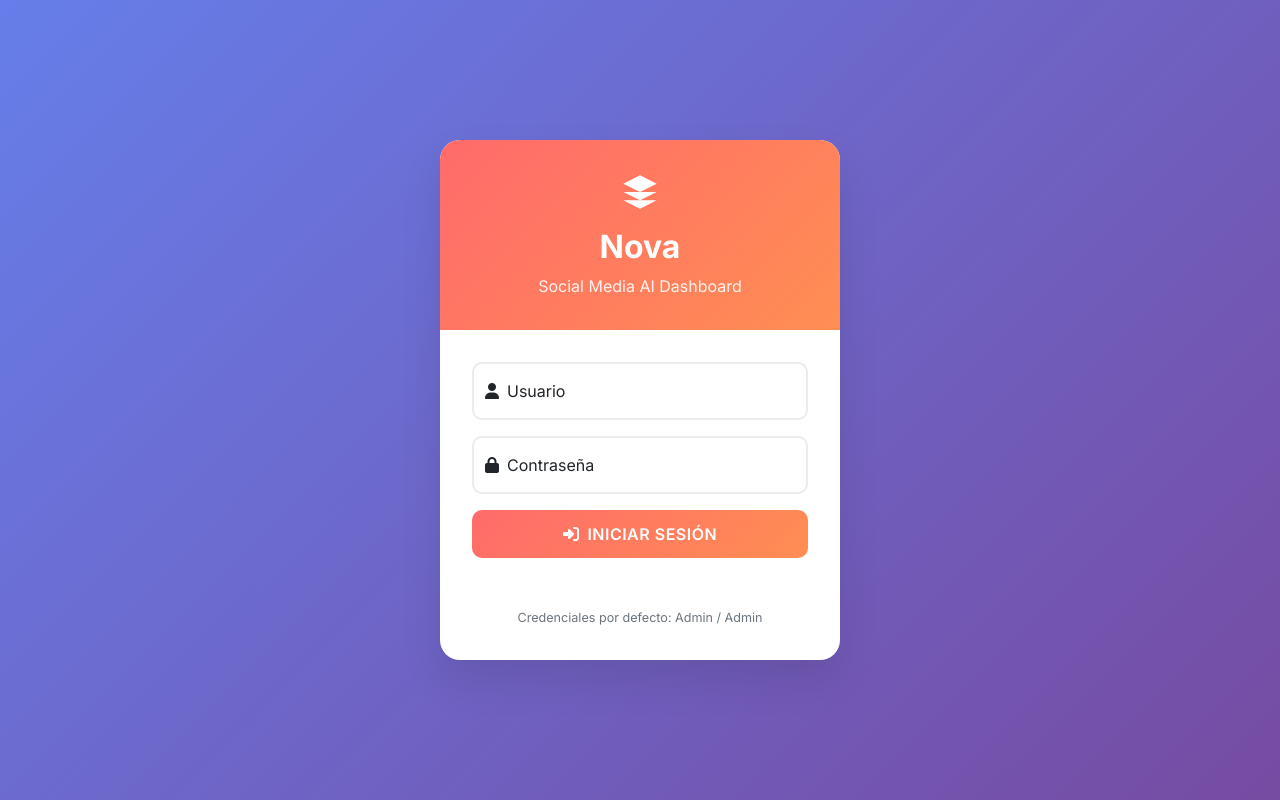
After one commit to Handepora/NovaSocial, a Flask app: page /login in a window 1280 px wide. The commit adds this page. Run offline with Flask 3, Linux system fonts and the light colour scheme.

Commit message:
Require users to log in before they can access the content creator dashboard
Implement Flask-Login to protect routes, add a login page (templates/login.html), and create an Admin user.

Replit-Commit-Author: Agent
Replit-Commit-Session-Id: ed7e2e6b-92a9-47f1-95d8-414584846d23
Replit-Commit-Screenshot-Url: https://storage.googleapis.com/screenshot-production-us-central1/cc90ac2b-74d9-435d-9ab6-d7bc0e0d6b7f/b9c5b7f7-c7aa-479a-8cd4-08c3c27f26bf.jpg

```diff
--- a/app.py
+++ b/app.py
@@ -1,8 +1,9 @@
 import os
 import logging
 import re
-from flask import Flask, render_template, jsonify, request, session
+from flask import Flask, render_template, jsonify, request, session, redirect, url_for, flash
 from flask_cors import CORS
+from flask_login import LoginManager, UserMixin, login_user, logout_user, login_required, current_user
 from datetime import datetime, timedelta
 import json
 import uuid
@@ -50,8 +51,30 @@ def process_twitter_content(content):
 app = Flask(__name__)
 app.secret_key = os.environ.get("SESSION_SECRET", "dev-secret-key-change-in-production")
 
+# Configure Flask-Login
+login_manager = LoginManager()
+login_manager.init_app(app)
+login_manager.login_view = 'login'
+login_manager.login_message = 'Por favor inicia sesión para acceder a esta página.'
+
 # Enable CORS for API endpoints
 CORS(app)
+
+# Simple User class for authentication
+class User(UserMixin):
+    def __init__(self, id, username):
+        self.id = id
+        self.username = username
+
+# Simple user storage (for now just Admin)
+users = {'Admin': User(1, 'Admin')}
+
+@login_manager.user_loader
+def load_user(user_id):
+    for user in users.values():
+        if str(user.id) == str(user_id):
+            return user
+    return None
 
 # In-memory storage for social media accounts, AI providers, and scheduled posts
 AI_PROVIDERS = [
@@ -218,17 +241,49 @@ MOCK_ANALYTICS = {
     "weekly_interactions": [120, 135, 158, 142, 167, 189, 201]
 }
 
+# Authentication routes
+@app.route('/login', methods=['GET', 'POST'])
+def login():
+    """Login page"""
+    if request.method == 'POST':
+        username = request.form.get('username')
+        password = request.form.get('password')
+
+        # Simple authentication - Admin/Admin
+        if username == 'Admin' and password == 'Admin':
+            user = users.get(username)
+            if user:
+                login_user(user)
+                next_page = request.args.get('next')
+                return redirect(next_page) if next_page else redirect(url_for('index'))
+
+        flash('Usuario o contraseña incorrectos')
+
+    return render_template('login.html')
+
+@app.route('/logout')
+@login_required
+def logout():
+    """Logout user"""
+    logout_user()
+    flash('Has cerrado sesión correctamente')
+    return redirect(url_for('login'))
+
 @app.route('/')
+@login_required
 def index():
     """Main dashboard page"""
     return render_template('index.html')
 
 @app.route('/api/posts')
+@login_required
+@login_required
 def get_posts():
     """Get all scheduled posts"""
     return jsonify(SCHEDULED_POSTS)
 
 @app.route('/api/posts/today')
+@login_required
 def get_today_posts():
     """Get posts scheduled for today"""
     today = datetime.now().date()
@@ -239,16 +294,19 @@ def get_today_posts():
     return jsonify(today_posts)
 
 @app.route('/api/posts/pending')
+@login_required
 def get_pending_posts():
     """Get posts pending approval"""
     return jsonify(MOCK_PENDING_POSTS)
 
 @app.route('/api/analytics')
+@login_required
 def get_analytics():
     """Get analytics data"""
     return jsonify(MOCK_ANALYTICS)
 
 @app.route('/api/generate-content', methods=['POST'])
+@login_required
 def generate_content():
     """Generate content using AI providers"""
     try:
@@ -334,6 +392,7 @@ def generate_content():
         }), 500
 
 @app.route('/api/ai-providers/status', methods=['GET'])
+@login_required
 def get_ai_providers_status():
     """Get current status of all AI providers"""
     return jsonify({
@@ -366,6 +425,7 @@ DEFAULT_PROMPTS = {
 PROMPT_SETTINGS = DEFAULT_PROMPTS.copy()
 
 @app.route('/api/prompt-settings', methods=['GET'])
+@login_required
 def get_prompt_settings():
     """Get current prompt settings"""
     return jsonify({
@@ -374,6 +434,7 @@ def get_prompt_settings():
     })
 
 @app.route('/api/prompt-settings/system', methods=['POST'])
+@login_required
 def update_system_prompt():
     """Update system prompt"""
     try:
@@ -402,6 +463,7 @@ def update_system_prompt():
         }), 500
 
 @app.route('/api/prompt-settings/platforms', methods=['POST'])
+@login_required
 def update_platform_prompts():
     """Update platform-specific prompts"""
     try:
@@ -439,6 +501,7 @@ def update_platform_prompts():
         }), 500
 
 @app.route('/api/prompt-settings/tones', methods=['POST'])
+@login_required
 def update_tone_prompts():
     """Update tone-specific prompts"""
     try:
@@ -476,6 +539,7 @@ def update_tone_prompts():
         }), 500
 
 @app.route('/api/prompt-settings/reset', methods=['POST'])
+@login_required
 def reset_prompts_to_default():
     """Reset all prompts to default values"""
     try:
@@ -497,6 +561,7 @@ def reset_prompts_to_default():
         }), 500
 
 @app.route('/api/adapt-content', methods=['POST'])
+@login_required
 def adapt_content():
     """Adapt existing content for different social media platforms"""
     try:
@@ -674,12 +739,14 @@ Genera ÚNICAMENTE el contenido adaptado listo para publicar.
     return prompt
 
 @app.route('/api/posts/approve/<int:post_id>', methods=['POST'])
+@login_required
 def approve_post(post_id):
     """Approve a pending post"""
     # In a real app, this would update the database
     return jsonify({"status": "approved", "post_id": post_id})
 
 @app.route('/api/posts/reject/<int:post_id>', methods=['POST'])
+@login_required
 def reject_post(post_id):
     """Reject a pending post"""
     # In a real app, this would update the database
@@ -687,6 +754,7 @@ def reject_post(post_id):
 
 # Real-time scheduling endpoints
 @app.route('/api/posts/schedule', methods=['POST'])
+@login_required
 def schedule_post():
     """Schedule a new post"""
     try:
@@ -724,6 +792,7 @@ def schedule_post():
         return jsonify({"error": str(e)}), 500
 
 @app.route('/api/posts/<int:post_id>', methods=['PUT'])
+@login_required
 def update_scheduled_post(post_id):
     """Update a scheduled post"""
     try:
@@ -757,6 +826,7 @@ def update_scheduled_post(post_id):
         return jsonify({"error": str(e)}), 500
 
 @app.route('/api/posts/<int:post_id>', methods=['DELETE'])
+@login_required
 def delete_scheduled_post(post_id):
     """Delete a scheduled post"""
     try:
@@ -776,6 +846,7 @@ def delete_scheduled_post(post_id):
         return jsonify({"error": str(e)}), 500
 
 @app.route('/api/posts/calendar/<int:year>/<int:month>')
+@login_required
 def get_calendar_posts(year, month):
     """Get posts for a specific month for calendar view"""
     try:
@@ -808,6 +879,7 @@ def get_calendar_posts(year, month):
         return jsonify({"error": str(e)}), 500
 
 @app.route('/api/posts/upcoming')
+@login_required
 def get_upcoming_posts():
     """Get posts scheduled for the next 7 days"""
     try:
@@ -830,11 +902,13 @@ def get_upcoming_posts():
 
 # Social Media Account Management Endpoints
 @app.route('/api/accounts')
+@login_required
 def get_accounts():
     """Get all social media accounts"""
     return jsonify(SOCIAL_ACCOUNTS)
 
 @app.route('/api/accounts', methods=['POST'])
+@login_required
 def add_account():
     """Add a new social media account"""
     try:
@@ -897,6 +971,7 @@ def add_account():
         return jsonify({"error": str(e)}), 500
 
 @app.route('/api/accounts/<int:account_id>', methods=['PUT'])
+@login_required
 def update_account(account_id):
     """Update a social media account"""
     try:
@@ -938,6 +1013,7 @@ def update_account(account_id):
         return jsonify({"error": str(e)}), 500
 
 @app.route('/api/accounts/<int:account_id>', methods=['DELETE'])
+@login_required
 def delete_account(account_id):
     """Delete a social media account"""
     try:
@@ -957,6 +1033,7 @@ def delete_account(account_id):
         return jsonify({"error": str(e)}), 500
 
 @app.route('/api/accounts/verify-credentials', methods=['POST'])
+@login_required
 def verify_credentials():
     """Verify API credentials and get account information"""
     try:
@@ -1108,6 +1185,7 @@ def simulate_api_profile_fetch(platform, api_key, api_secret):
     return None
 
 @app.route('/api/accounts/<int:account_id>/test', methods=['POST'])
+@login_required
 def test_account_connection(account_id):
     """Test connection to a social media account"""
     try:
@@ -1146,6 +1224,7 @@ def test_account_connection(account_id):
         return jsonify({"error": str(e)}), 500
 
 @app.route('/api/accounts/stats')
+@login_required
 def get_accounts_stats():
     """Get account statistics"""
     try:
@@ -1165,6 +1244,7 @@ def get_accounts_stats():
 
 # AI Provider Management Endpoints
 @app.route('/api/ai-providers')
+@login_required
 def get_ai_providers():
     """Get all AI providers"""
     # Check environment variables and update status
@@ -1176,6 +1256,7 @@ def get_ai_providers():
     return jsonify(AI_PROVIDERS)
 
 @app.route('/api/ai-providers/<provider_name>', methods=['PUT'])
+@login_required
 def update_ai_provider(provider_name):
     """Update AI provider credentials"""
     try:
@@ -1232,6 +1313,7 @@ def update_ai_provider(provider_name):
         return jsonify({"error": str(e)}), 500
 
 @app.route('/api/ai-providers/<provider_name>/test', methods=['POST'])
+@login_required
 def test_ai_provider(provider_name):
     """Test AI provider connection"""
     try:
@@ -1282,6 +1364,7 @@ def test_ai_provider(provider_name):
         }), 500
 
 @app.route('/api/ai-providers/<provider_name>', methods=['DELETE'])
+@login_required
 def disconnect_ai_provider(provider_name):
     """Disconnect AI provider by removing API key"""
     try:
@@ -1320,6 +1403,7 @@ def disconnect_ai_provider(provider_name):
         return jsonify({"error": str(e)}), 500
 
 @app.route('/api/publish-now', methods=['POST'])
+@login_required
 def publish_now():
     """Publish content immediately to social media platform"""
     try:
@@ -1371,6 +1455,7 @@ def publish_now():
         }), 500
 
 @app.route('/api/monitoring-data', methods=['GET'])
+@login_required
 def get_monitoring_data():
     """Get social media monitoring data"""
     try:
--- a/pyproject.toml
+++ b/pyproject.toml
@@ -14,4 +14,5 @@ dependencies = [
     "google-genai>=1.22.0",
     "cryptography>=45.0.4",
     "requests>=2.32.4",
+    "flask-login>=0.6.3",
 ]
--- /dev/null
+++ b/templates/login.html
@@ -0,0 +1,149 @@
+<!DOCTYPE html>
+<html lang="es">
+<head>
+    <meta charset="UTF-8">
+    <meta name="viewport" content="width=device-width, initial-scale=1.0">
+    <title>Nova - Iniciar Sesión</title>
+    <link href="https://cdn.jsdelivr.net/npm/bootstrap@5.3.0/dist/css/bootstrap.min.css" rel="stylesheet">
+    <link href="https://cdnjs.cloudflare.com/ajax/libs/font-awesome/6.4.0/css/all.min.css" rel="stylesheet">
+    <link href="https://fonts.googleapis.com/css2?family=Inter:wght@400;500;600;700&display=swap" rel="stylesheet">
+    <style>
+        body {
+            font-family: 'Inter', sans-serif;
+            background: linear-gradient(135deg, #667eea 0%, #764ba2 100%);
+            min-height: 100vh;
+            display: flex;
+            align-items: center;
+            justify-content: center;
+        }
+
+        .login-container {
+            background: white;
+            border-radius: 20px;
+            box-shadow: 0 20px 40px rgba(0, 0, 0, 0.1);
+            overflow: hidden;
+            width: 100%;
+            max-width: 400px;
+        }
+
+        .login-header {
+            background: linear-gradient(135deg, #FF6B6B, #FF8E53);
+            padding: 2rem;
+            text-align: center;
+            color: white;
+        }
+
+        .login-header h1 {
+            margin: 0;
+            font-weight: 700;
+            font-size: 2rem;
+        }
+
+        .login-header p {
+            margin: 0.5rem 0 0;
+            opacity: 0.9;
+        }
+
+        .login-form {
+            padding: 2rem;
+        }
+
+        .form-floating {
+            margin-bottom: 1rem;
+        }
+
+        .form-control {
+            border: 2px solid #e9ecef;
+            border-radius: 10px;
+            padding: 0.75rem 1rem;
+            transition: all 0.3s ease;
+        }
+
+        .form-control:focus {
+            border-color: #FF6B6B;
+            box-shadow: 0 0 0 0.2rem rgba(255, 107, 107, 0.25);
+        }
+
+        .btn-login {
+            background: linear-gradient(135deg, #FF6B6B, #FF8E53);
+            border: none;
+            border-radius: 10px;
+            padding: 0.75rem 2rem;
+            font-weight: 600;
+            text-transform: uppercase;
+            letter-spacing: 0.5px;
+            transition: all 0.3s ease;
+            width: 100%;
+        }
+
+        .btn-login:hover {
+            transform: translateY(-2px);
+            box-shadow: 0 10px 20px rgba(255, 107, 107, 0.3);
+        }
+
+        .alert {
+            border-radius: 10px;
+            border: none;
+        }
+
+        .login-footer {
+            text-align: center;
+            padding: 1rem 2rem 2rem;
+            color: #6c757d;
+            font-size: 0.9rem;
+        }
+
+        .nova-icon {
+            width: 40px;
+            height: 40px;
+            margin-bottom: 1rem;
+            fill: white;
+        }
+    </style>
+</head>
+<body>
+    <div class="login-container">
+        <div class="login-header">
+            <svg class="nova-icon" viewBox="0 0 24 24">
+                <path d="M12 2L2 7L12 12L22 7L12 2Z"/>
+                <path d="M2 17L12 22L22 17"/>
+                <path d="M2 12L12 17L22 12"/>
+            </svg>
+            <h1>Nova</h1>
+            <p>Social Media AI Dashboard</p>
+        </div>
+
+        <form method="POST" class="login-form">
+            {% with messages = get_flashed_messages() %}
+                {% if messages %}
+                    {% for message in messages %}
+                        <div class="alert alert-danger" role="alert">
+                            <i class="fas fa-exclamation-triangle me-2"></i>{{ message }}
+                        </div>
+                    {% endfor %}
+                {% endif %}
+            {% endwith %}
+
+            <div class="form-floating">
+                <input type="text" class="form-control" id="username" name="username" placeholder="Usuario" required>
+                <label for="username"><i class="fas fa-user me-2"></i>Usuario</label>
+            </div>
+
+            <div class="form-floating">
+                <input type="password" class="form-control" id="password" name="password" placeholder="Contraseña" required>
+                <label for="password"><i class="fas fa-lock me-2"></i>Contraseña</label>
+            </div>
+
+            <button type="submit" class="btn btn-primary btn-login">
+                <i class="fas fa-sign-in-alt me-2"></i>Iniciar Sesión
+            </button>
+        </form>
+
+        <div class="login-footer">
+            <small>Credenciales por defecto: Admin / Admin</small>
+        </div>
+    </div>
+
+    <script src="https://cdn.jsdelivr.net/npm/bootstrap@5.3.0/dist/js/bootstrap.bundle.min.js"></script>
+</body>
+</html>
```
Also changed, not shown: replit.md (+8 -0 lines), templates/index.html (+13 -1 lines), 1 other file.
